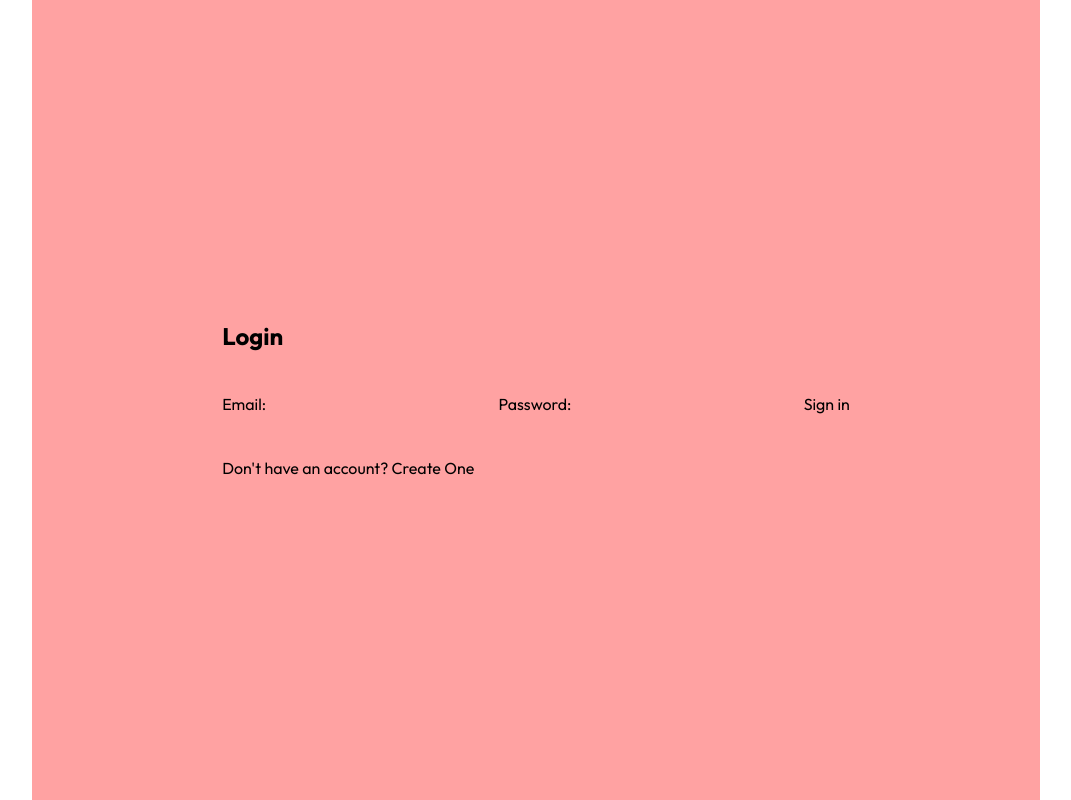
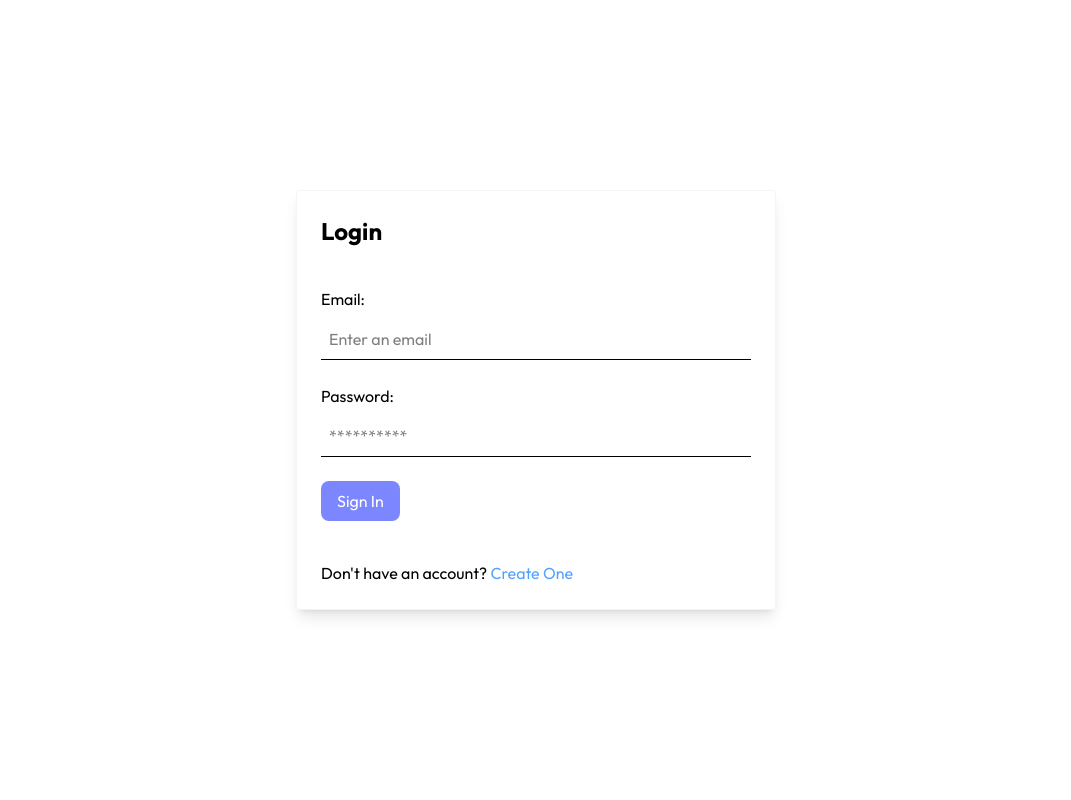
Before and after one commit to sandeshjoshi0927/inventory-management-system, a React (Vite) app in the folder client/: page / in a window 1280 px wide. Shown: the whole page, without its empty margins (104-1175 px from the left). Built offline with nearby package versions, Linux system fonts and the light colour scheme; a web font is replaced by a local one.

Commit message:
style: auth form stylings

```diff
--- a/client/src/components/common/AuthForm.jsx
+++ b/client/src/components/common/AuthForm.jsx
@@ -1,6 +1,7 @@
 import { useState } from "react";
 import axios from "axios";
 import { Link, useNavigate } from "react-router-dom";
+import Button from "./Button";
 
 const AuthForm = ({ type, label }) => {
   const navigate = useNavigate();
@@ -30,17 +31,18 @@ const AuthForm = ({ type, label }) => {
   const [password, setPassword] = useState("");
 
   return (
-    <div className="h-screen flex items-center justify-center bg-red-300">
-      <div className="grid gap-10">
-        <div className="font-bold text-2xl">{label}</div>
+    <div className="h-screen flex items-center justify-center">
+      <div className="grid gap-10 p-6 rounded-sm border border-gray-100 shadow-lg w-full max-w-120">
+        <h1 className="font-bold text-2xl">{label}</h1>
 
-        <form onSubmit={(e) => handleSubmit(e)}>
+        <form onSubmit={(e) => handleSubmit(e)} className="space-y-6">
           {type === "register" && (
-            <div className="flex flex-col">
+            <div className="flex flex-col gap-2">
               <label htmlFor="name">Name: </label>
               <input
-                className="border border-black rounded-sm px-2 py-3"
+                className="p-2 border-b rounded-none"
                 type="text"
+                placeholder="Enter a name"
                 name="name"
                 value={name}
                 onChange={(e) => setName(e.target.value)}
@@ -48,25 +50,33 @@ const AuthForm = ({ type, label }) => {
             </div>
           )}
 
+          <div className="flex flex-col gap-2">
             <label htmlFor="email">Email: </label>
             <input
+              className="p-2 border-b rounded-none"
               type="email"
+              placeholder="Enter an email"
               name="email"
               value={email}
               onChange={(e) => setEmail(e.target.value)}
             />
+          </div>
 
+          <div className="flex flex-col gap-2">
             <label htmlFor="password">Password: </label>
             <input
+              className="p-2 border-b rounded-none"
               type="password"
+              placeholder="**********"
               name="password"
               value={password}
               onChange={(e) => setPassword(e.target.value)}
             />
+          </div>
 
-          <button type="submit">
-            {type === "register" ? "Register" : "Sign in"}
-          </button>
+          <Button type="submit">
+            {type === "register" ? "Register" : "Sign In"}
+          </Button>
         </form>
 
         <p>
@@ -74,7 +84,10 @@ const AuthForm = ({ type, label }) => {
             {type === "login" ? "Don't" : "Already"} have an account?{" "}
           </span>
           <span>
-            <Link to={type === "register" ? "/login" : "/register"}>
+            <Link
+              to={type === "register" ? "/login" : "/register"}
+              className="text-blue-400 hover:underline underline-offset-2"
+            >
               {type === "register" ? "Sign in" : "Create One"}
             </Link>
           </span>
--- /dev/null
+++ b/client/src/components/common/Button.jsx
@@ -0,0 +1,8 @@
+const Button = ({ children }) => {
+  const defaultStyles =
+    "bg-indigo-400 px-4 py-2 rounded-lg text-white hover:bg-indigo-500 cursor-pointer text-md";
+
+  return <button className={defaultStyles}>{children}</button>;
+};
+
+export default Button;
```
Lines whose indentation alone changed are shown as unchanged.
